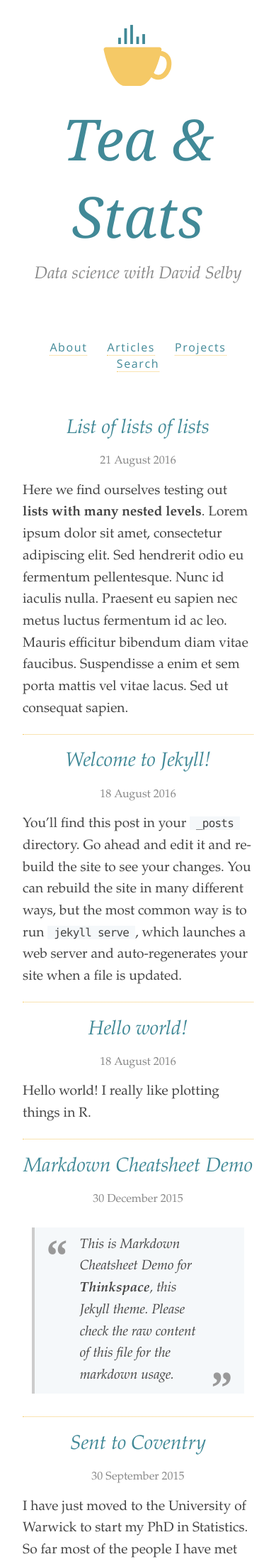
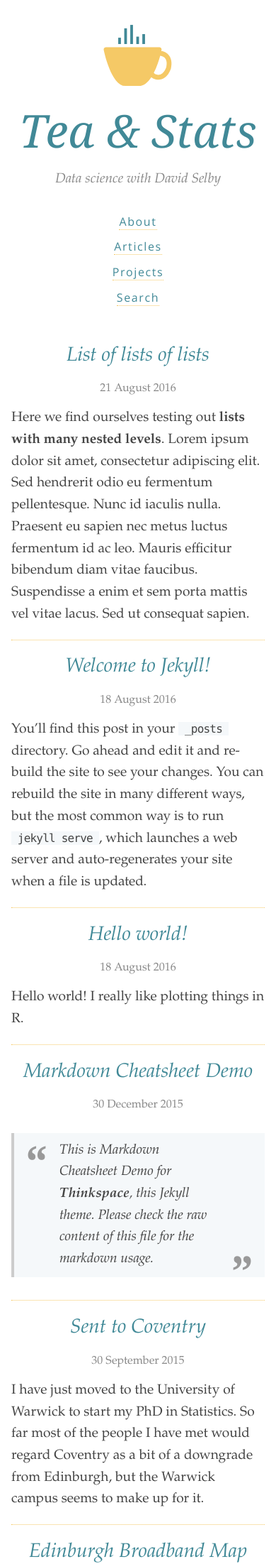
Before and after one commit to Selbosh/old-jekyll, a Jekyll site: the page built from index.html, in a window 390 px wide. Shown: the top 2203 px of the page at 71% size. Built offline with Jekyll 4.4.1, drawn with Linux system fonts in a browser that asks for light colours; some web fonts are replaced.

Commit message:
Closes #1 - Add responsive sizing to title, tagline, nav, quotes, lists

```diff
--- a/_sass/_layout.scss
+++ b/_sass/_layout.scss
@@ -7,7 +7,10 @@ body {
 }
 
 div#wrapper {
-  padding: 0 2rem 2rem 2rem;
+  padding: 0 2rem 2rem;
+  @media screen and (max-width: $small-screen) {
+    padding: 0 1rem 2rem;
+  }
   box-shadow: #aaa 0 0 1rem 0;
   background-color: $white;
 }
@@ -15,6 +18,9 @@ div#wrapper {
 header#masthead {
   text-align: center;
   margin-bottom: 5rem;
+  @media screen and (max-width: $small-screen) {
+    margin-bottom: 1rem;
+  }
   h1 {
     margin-top: 0;
     margin-bottom: 1rem;
@@ -47,9 +53,16 @@ article {
 nav {
   text-align: center;
   margin-bottom: 4rem;
+  @media screen and (max-width: $small-screen) {
+    white-space: pre-line;
+    margin-bottom: 3rem;
+  }
   a {
     display: inline-block;
     margin: 0 .75em;
+    @media screen and (max-width: $small-screen) {
+      margin: 0.75ex 0;
+    }
   }
 }
 
--- a/_sass/_typography.scss
+++ b/_sass/_typography.scss
@@ -1,4 +1,6 @@
 // Depends: _colours.scss
+
+$small-screen: 30rem; /* = 480px */
 
 @import '//fonts.googleapis.com/css?family=Playfair+Display:400i|Open+Sans:300';
 
@@ -58,6 +60,9 @@ article header h2 {
 header#masthead {
   h1 { /* 'Name of site' text */
     font: italic normal 5rem $face-display;
+    @media screen and (max-width: $small-screen) {
+      font-size: 4rem;
+    }
     text-transform: none;
     letter-spacing: normal;
     a:hover {
@@ -66,6 +71,9 @@ header#masthead {
   }
   aside { /* Tagline underneath logo */
     font-size: 1.5rem;
+    @media screen and (max-width: $small-screen) {
+      font-size: 1.2rem;
+    }
     font-style: italic;
     color: $colour-meta;
   }
@@ -93,6 +101,7 @@ pre {
   padding: 1em;
   line-height: 1.3;
   border-left: 0.3rem solid #ccc;
+  overflow-x: auto;
 }
 
 p>code { /* In-line code only */
@@ -130,6 +139,9 @@ sub { vertical-align: sub; }
 ol, ul {
   list-style-position: outside;
   margin-left: 3rem;
+  @media screen and (max-width: $small-screen) {
+    margin-left: 1rem;
+  }
   font-size: 1.1rem;
   ol, ul { /* level >=2 */
     margin-left: 1.5rem;
@@ -213,6 +225,9 @@ hr {
 blockquote {
   quotes: '\201C' '\201D' '\2018' '\2019'; /* " " ' ' */
   margin: 2rem 0.8rem;
+  @media screen and (max-width: $small-screen) {
+    margin: 2rem 0;
+  }
   font-style: italic;
   padding: 0.1rem 1rem;
   border-left: 0.3rem solid #ccc;
```
